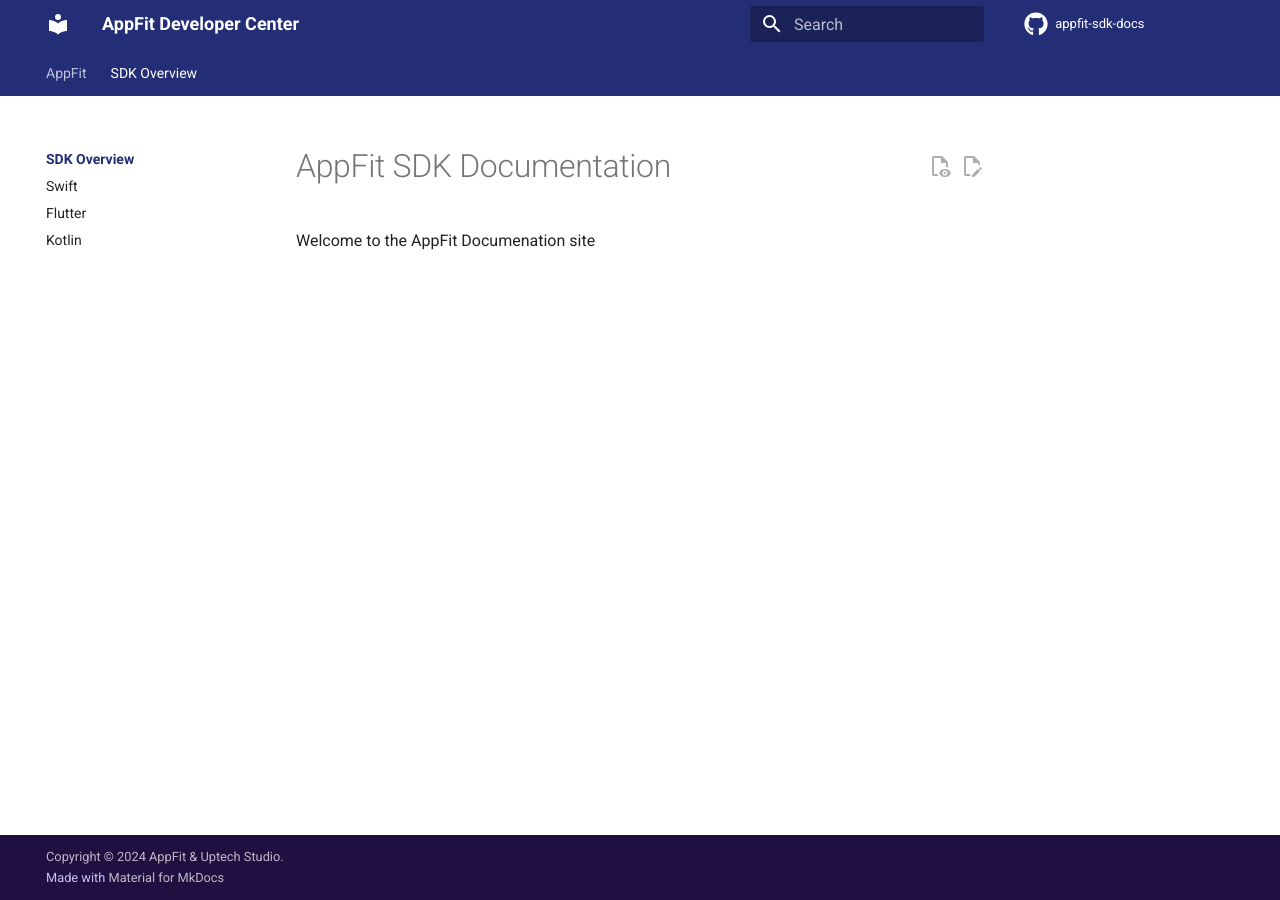
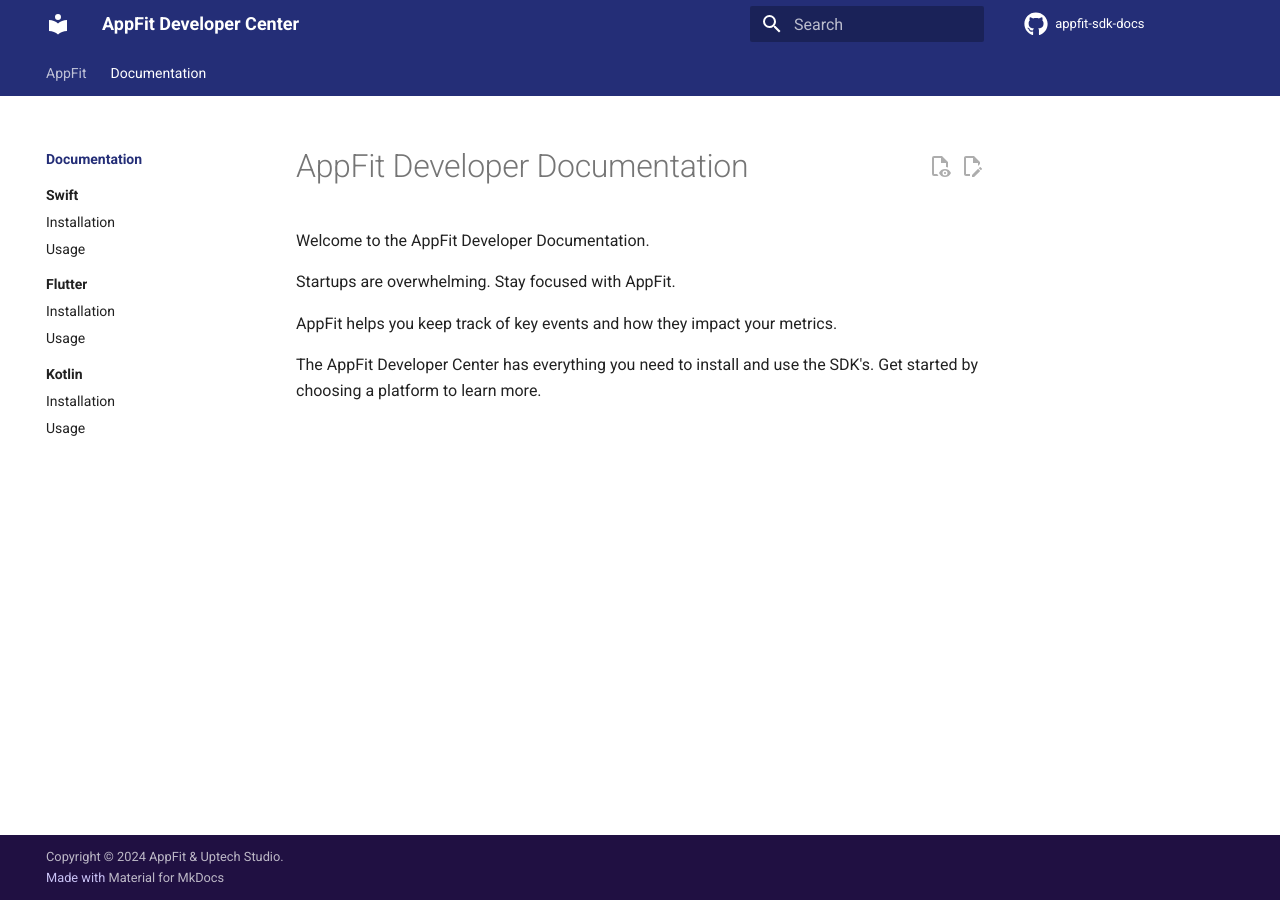
Before and after one commit to uptech/appfit-sdk-docs, an MkDocs documentation site: the page built from docs/index.md, in a window 1280 px wide. Built offline with MkDocs 1.6.1 and Material for MkDocs 9.7.7, drawn with Linux system fonts in a browser that asks for light colours; comment, search, counter and statistics services are not loaded.

Commit message:
Add Documentation for all 3 languages
This moves all of the documentation from each SDK’s repo into this general repo to house all of the documentation.

```diff
--- a/docs/index.md
+++ b/docs/index.md
@@ -1,3 +1,9 @@
-# AppFit SDK Documentation
+# AppFit Developer Documentation
 
-Welcome to the AppFit Documenation site
+Welcome to the AppFit Developer Documentation.
+
+Startups are overwhelming. Stay focused with AppFit.
+
+AppFit helps you keep track of key events and how they impact your metrics.
+
+The AppFit Developer Center has everything you need to install and use the SDK's. Get started by choosing a platform to learn more.
--- a/mkdocs.yml
+++ b/mkdocs.yml
@@ -15,11 +15,26 @@ copyright: Copyright &copy; 2024 AppFit &amp; Uptech Studio.
 
 nav:
   - AppFit: 'https://appfit.io/'
-  - SDK Overview:
-    - Overview: index.md
-    - Swift: swift/index.md
-    - Flutter: flutter/index.md
-    - Kotlin: kotlin/index.md
+  - Documentation:
+    - index.md
+
+    # Swift
+    - Swift:
+      - swift/index.md
+      - Installation: swift/installation.md
+      - Usage: swift/usage.md
+
+    # Flutter
+    - Flutter:
+      - flutter/index.md
+      - Installation: flutter/installation.md
+      - Usage: flutter/usage.md
+
+    # Kotlin
+    - Kotlin:
+      - kotlin/index.md
+      - Installation: kotlin/installation.md
+      - Usage: kotlin/usage.md
 
 # Configuration
 theme:
```
Also changed, not shown: docs/flutter/index.md (+7 -0 lines), docs/flutter/installation.md (added, +3 -0 lines), docs/flutter/usage.md (added, +48 -0 lines), docs/kotlin/installation.md (added, +7 -0 lines), docs/kotlin/usage.md (added, +45 -0 lines), docs/swift/index.md (+7 -0 lines), docs/swift/installation.md (added, +12 -0 lines), docs/swift/usage.md (added, +46 -0 lines).
